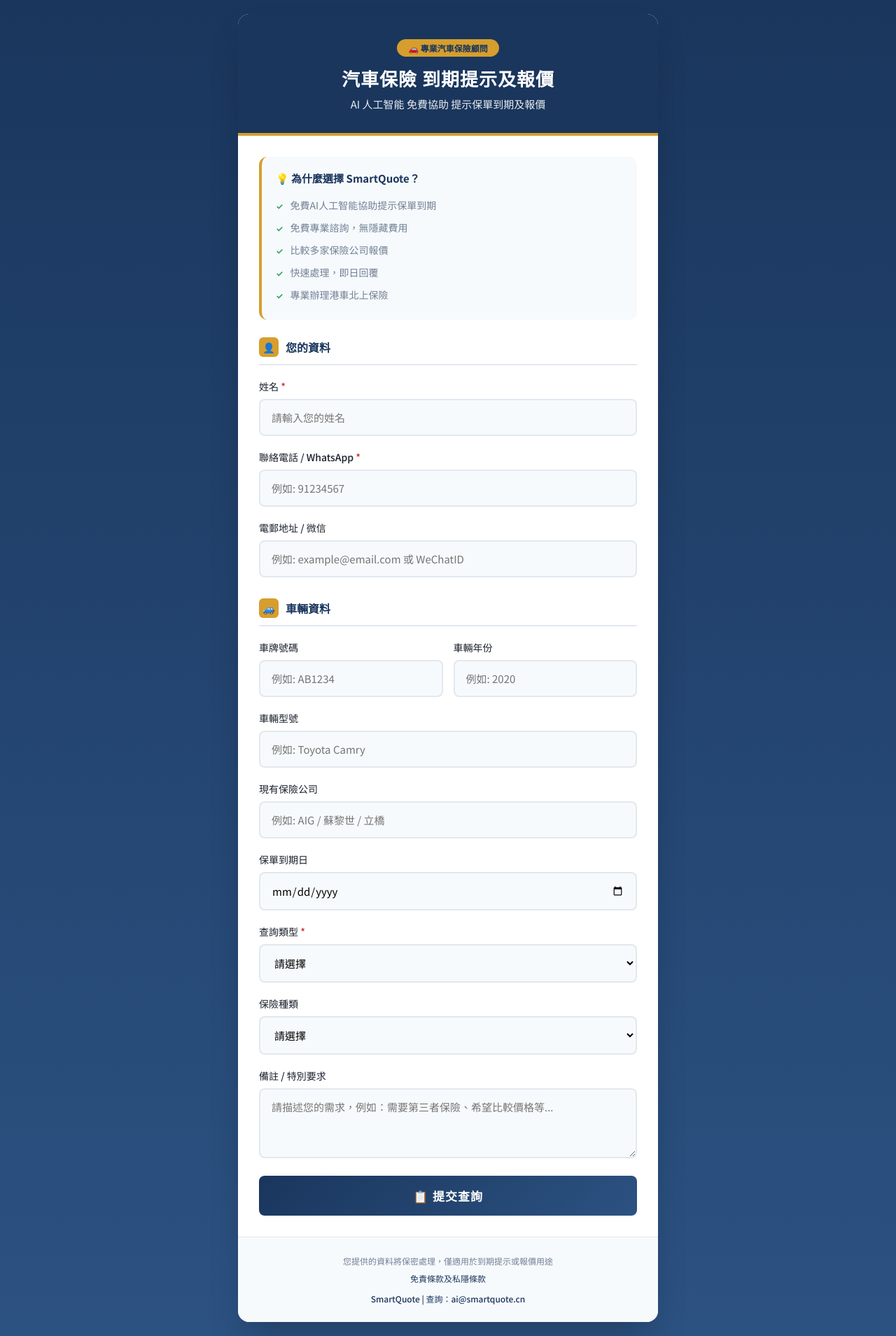
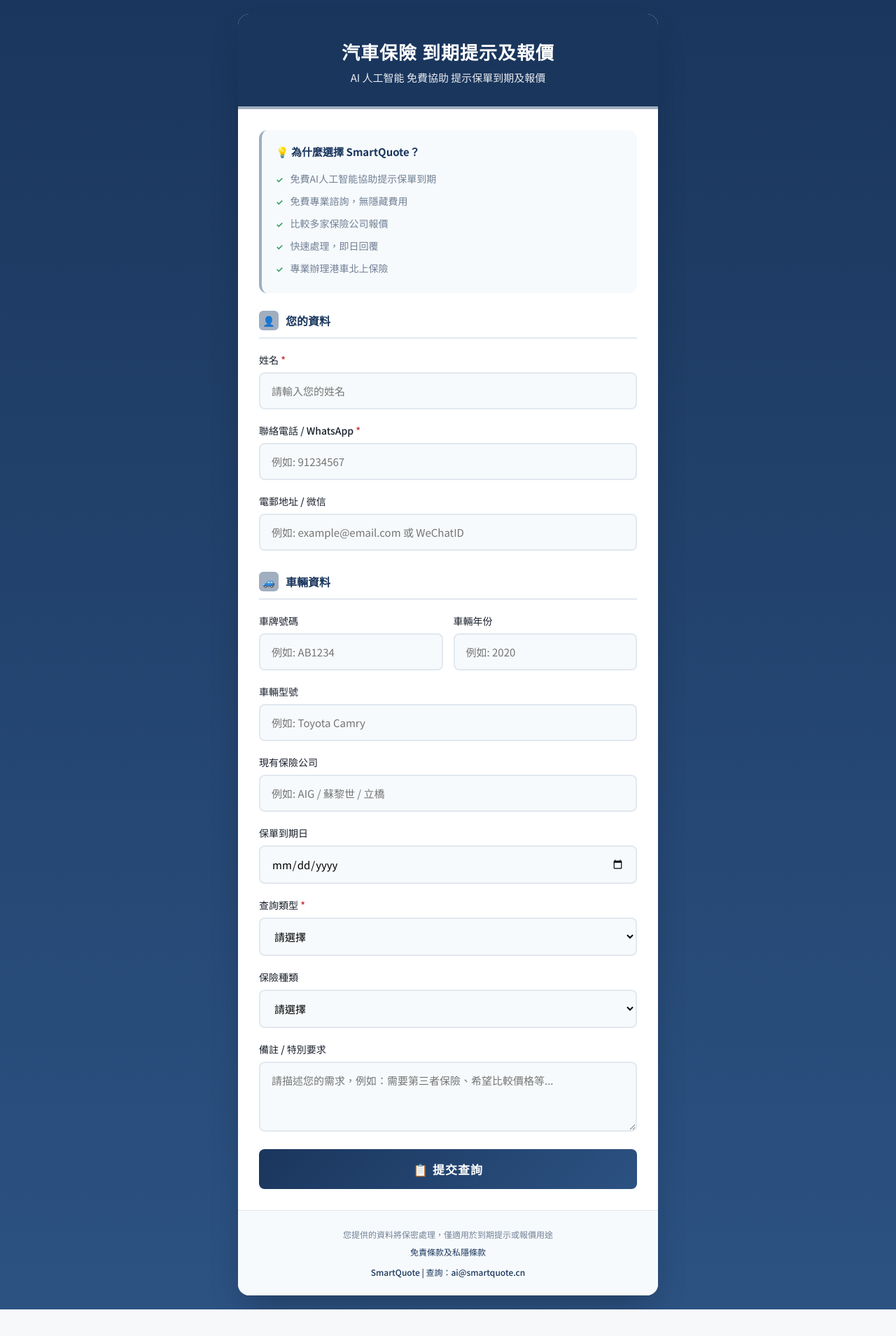
Before and after one commit to claw-smartQuote/leads-system, a FastAPI app: page / in a window 1280 px wide. Shown: the whole page at 70% size. After the commit the page ends 1871 px from the top, so only its background shows below. Run offline with FastAPI, Linux system fonts and the light colour scheme.

Commit message:
配色調整：啞銀色點綴，移除頂部標籤

```diff
--- a/app_v2.py
+++ b/app_v2.py
@@ -202,8 +202,8 @@ async def terms():
         :root {
             --primary: #1a365d;
             --primary-light: #2c5282;
-            --accent: #d69e2e;
-            --accent-light: #ecc94b;
+            --accent: #a0aec0;
+            --accent-light: #c0c0c0;
             --bg-light: #f7fafc;
             --text-dark: #1a202c;
             --text-muted: #718096;
--- a/templates/form.html
+++ b/templates/form.html
@@ -14,8 +14,8 @@
         :root {
             --primary: #1a365d;
             --primary-light: #2c5282;
-            --accent: #d69e2e;
-            --accent-light: #ecc94b;
+            --accent: #a0aec0; /* 啞銀色 */
+            --accent-light: #c0c0c0;
             --bg-light: #f7fafc;
             --text-dark: #1a202c;
             --text-muted: #718096;
@@ -75,16 +75,6 @@
             opacity: 0.9;
         }
 
-        .header .tagline {
-            display: inline-block;
-            background: var(--accent);
-            color: var(--primary);
-            padding: 4px 16px;
-            border-radius: 20px;
-            font-size: 12px;
-            font-weight: 600;
-            margin-bottom: 12px;
-        }
 
         .form-container {
             padding: 30px;
@@ -305,7 +295,6 @@
 <body>
     <div class="container">
         <div class="header">
-            <span class="tagline">🚗 專業汽車保險顧問</span>
             <h1>汽車保險 到期提示及報價</h1>
             <p>AI 人工智能 免費協助 提示保單到期及報價</p>
         </div>
```
